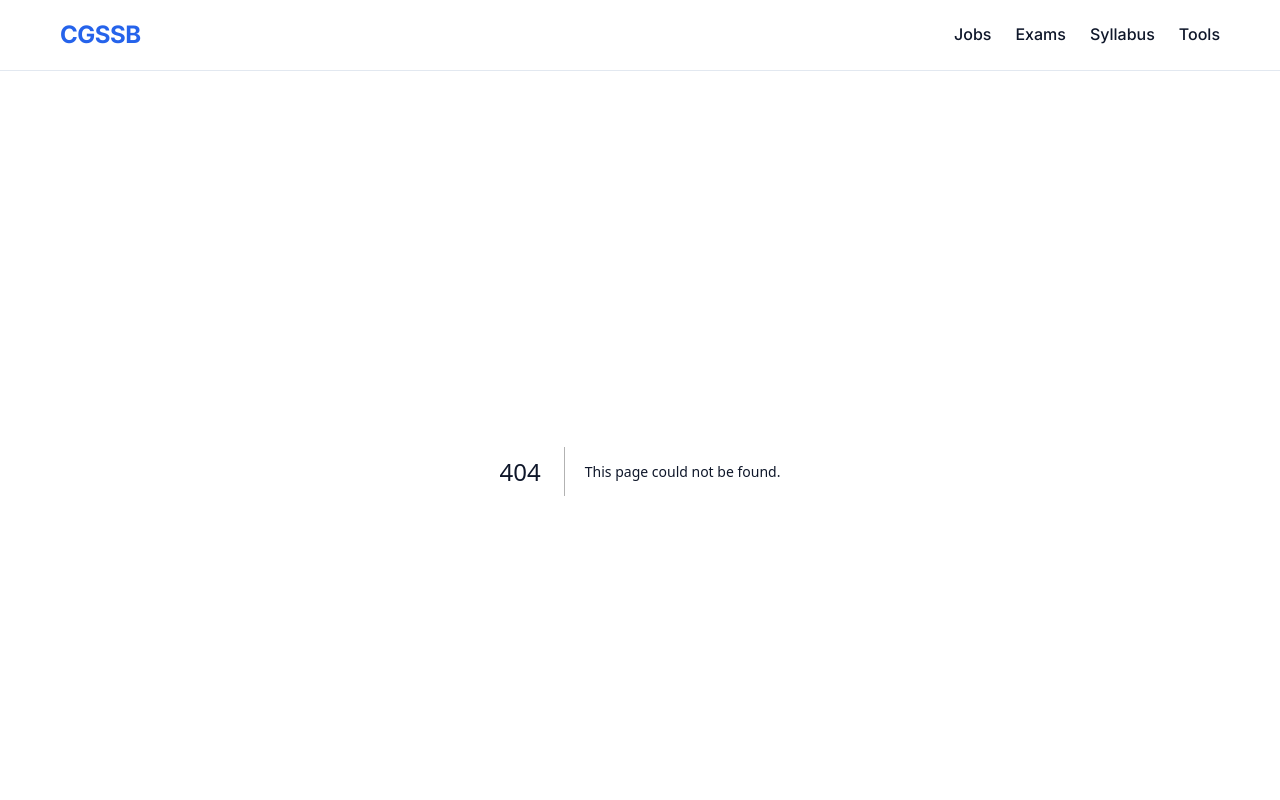
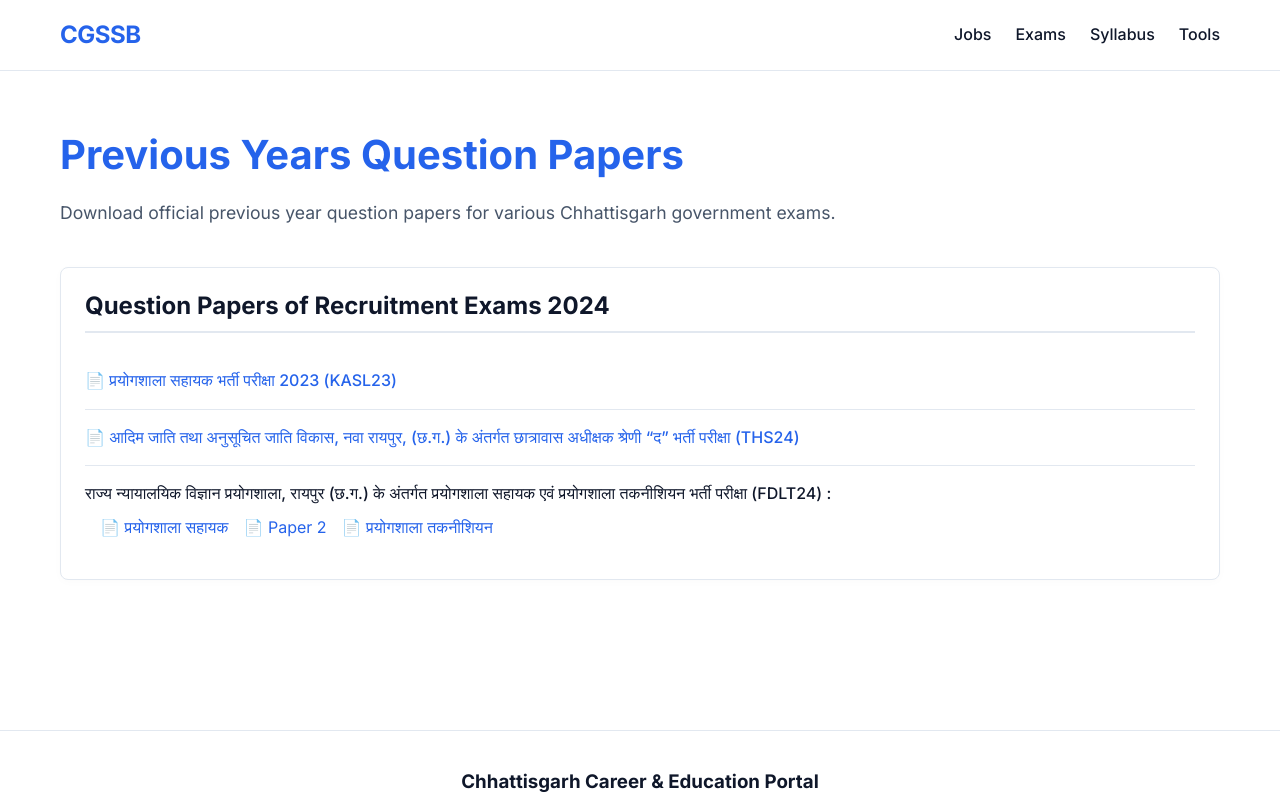
Before and after one commit to yuvpra1/cg, a Next.js app: page /previous-paper in a window 1280 px wide. Before the commit this address had no page. Shown: the top 800 px of the page. Built offline with nearby package versions, Linux system fonts and the light colour scheme.

Commit message:
Create Previous Papers page with latest PDFs

```diff
--- /dev/null
+++ b/app/previous-paper/page.tsx
@@ -0,0 +1,55 @@
+import React from 'react';
+import { Metadata } from 'next';
+
+export const metadata: Metadata = {
+  title: 'Previous Years Question Papers - CGSSB',
+  description: 'Download previous year question papers for CGSSB, Vyapam, and CGPSC exams.',
+};
+
+export default function PreviousPapersPage() {
+  return (
+    <div className="container" style={{ paddingTop: '60px', paddingBottom: '60px', minHeight: '60vh' }}>
+      <h1 style={{ fontSize: '2.5rem', marginBottom: '20px', color: 'var(--color-primary)' }}>
+        Previous Years Question Papers
+      </h1>
+      <p style={{ fontSize: '1.1rem', color: 'var(--text-muted)', marginBottom: '40px' }}>
+        Download official previous year question papers for various Chhattisgarh government exams.
+      </p>
+
+      <div className="card" style={{ marginBottom: '30px' }}>
+        <h2 style={{ fontSize: '1.5rem', marginBottom: '20px', borderBottom: '2px solid var(--border-color)', paddingBottom: '10px' }}>
+          Question Papers of Recruitment Exams 2024
+        </h2>
+
+        <ul style={{ listStyle: 'none', padding: 0, margin: 0 }}>
+          <li style={{ padding: '15px 0', borderBottom: '1px solid var(--border-color)' }}>
+            <a href="https://vyapamcg.cgstate.gov.in/uploads/pdfs/0cd6b532-4cc9-42a0-8639-648565033932.pdf" target="_blank" rel="noopener noreferrer" style={{ color: 'var(--color-primary)', fontWeight: '500', textDecoration: 'none' }}>
+              📄 प्रयोगशाला सहायक भर्ती परीक्षा 2023 (KASL23)
+            </a>
+          </li>
+          <li style={{ padding: '15px 0', borderBottom: '1px solid var(--border-color)' }}>
+            <a href="https://vyapamcg.cgstate.gov.in/uploads/pdfs/b5efbb7a-e9ed-4cb0-a85a-47f6e01fe083.pdf" target="_blank" rel="noopener noreferrer" style={{ color: 'var(--color-primary)', fontWeight: '500', textDecoration: 'none' }}>
+              📄 आदिम जाति तथा अनुसूचित जाति विकास, नवा रायपुर, (छ.ग.) के अंतर्गत छात्रावास अधीक्षक श्रेणी “द” भर्ती परीक्षा (THS24)
+            </a>
+          </li>
+          <li style={{ padding: '15px 0' }}>
+            <div style={{ fontWeight: '500', color: 'var(--text-main)', marginBottom: '8px' }}>
+              राज्य न्यायालयिक विज्ञान प्रयोगशाला, रायपुर (छ.ग.) के अंतर्गत प्रयोगशाला सहायक एवं प्रयोगशाला तकनीशियन भर्ती परीक्षा (FDLT24) :
+            </div>
+            <div style={{ display: 'flex', gap: '15px', paddingLeft: '15px', flexWrap: 'wrap' }}>
+              <a href="https://vyapamcg.cgstate.gov.in/uploads/pdfs/0f6e7980-0788-4905-81e8-8294096e3d5c.pdf" target="_blank" rel="noopener noreferrer" style={{ color: 'var(--color-primary)', textDecoration: 'none' }}>
+                📄 प्रयोगशाला सहायक
+              </a>
+              <a href="https://vyapamcg.cgstate.gov.in/uploads/pdfs/14c87b8b-4aa1-4897-a687-a24d97e2f004_47_202084-OK-ZMZS-SH-M_A.pdf" target="_blank" rel="noopener noreferrer" style={{ color: 'var(--color-primary)', textDecoration: 'none' }}>
+                📄 Paper 2
+              </a>
+              <a href="https://vyapamcg.cgstate.gov.in/uploads/pdfs/86d44290-4388-4c29-b021-d706e4c2b078.pdf" target="_blank" rel="noopener noreferrer" style={{ color: 'var(--color-primary)', textDecoration: 'none' }}>
+                📄 प्रयोगशाला तकनीशियन
+              </a>
+            </div>
+          </li>
+        </ul>
+      </div>
+    </div>
+  );
+}
```
